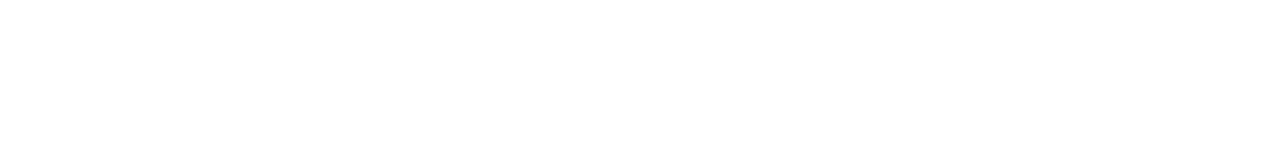
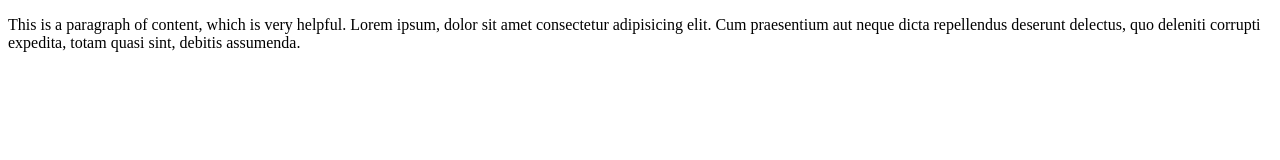
Before and after one commit to derekmurr/git-branching-demo, a plain HTML site: page index.html in a window 1280 px wide. Drawn offline with Linux system fonts and the light colour scheme.

Commit message:
added content to index

```diff
--- a/index.html
+++ b/index.html
@@ -7,6 +7,6 @@
   <title>Git branching lesson on test</title>
 </head>
 <body>
-
+  <p>This is a paragraph of content, which is very helpful. Lorem ipsum, dolor sit amet consectetur adipisicing elit. Cum praesentium aut neque dicta repellendus deserunt delectus, quo deleniti corrupti expedita, totam quasi sint, debitis assumenda.</p>
 </body>
 </html>
```
